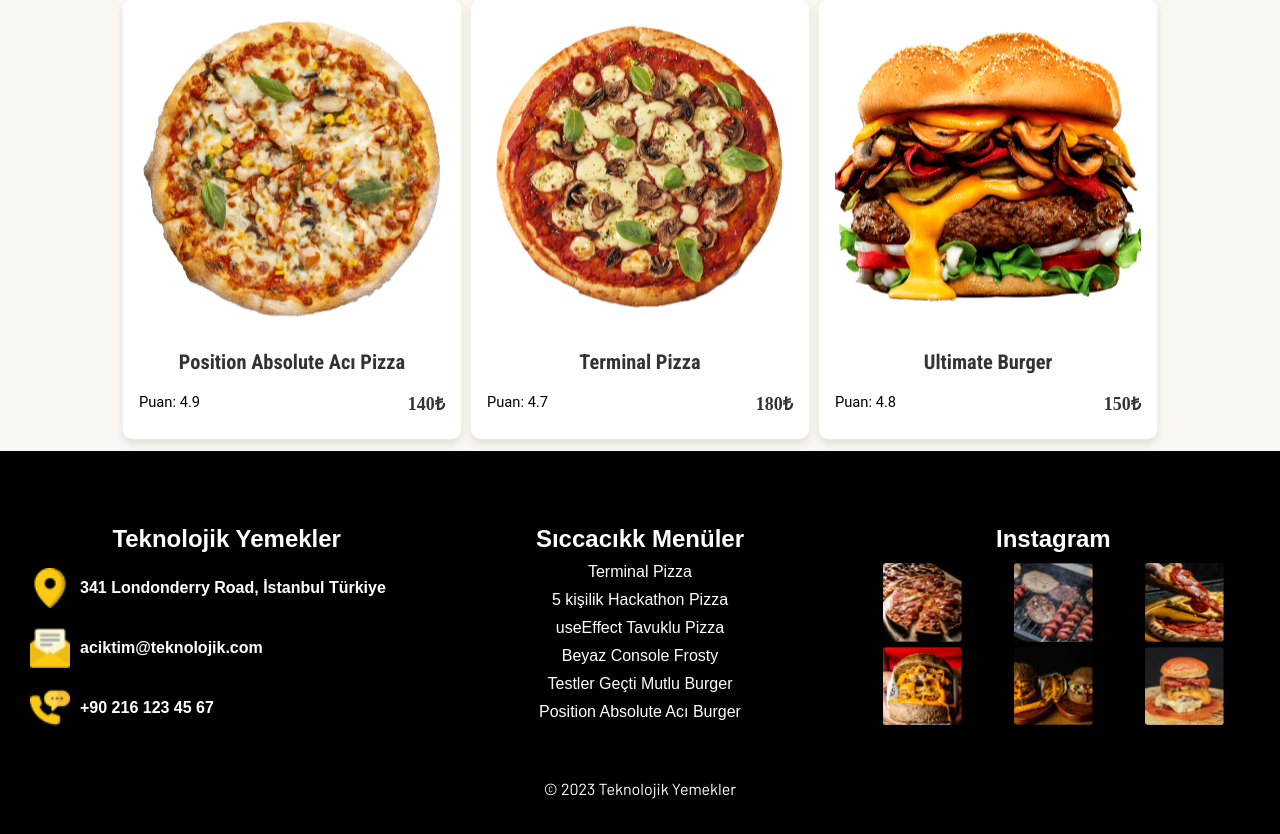
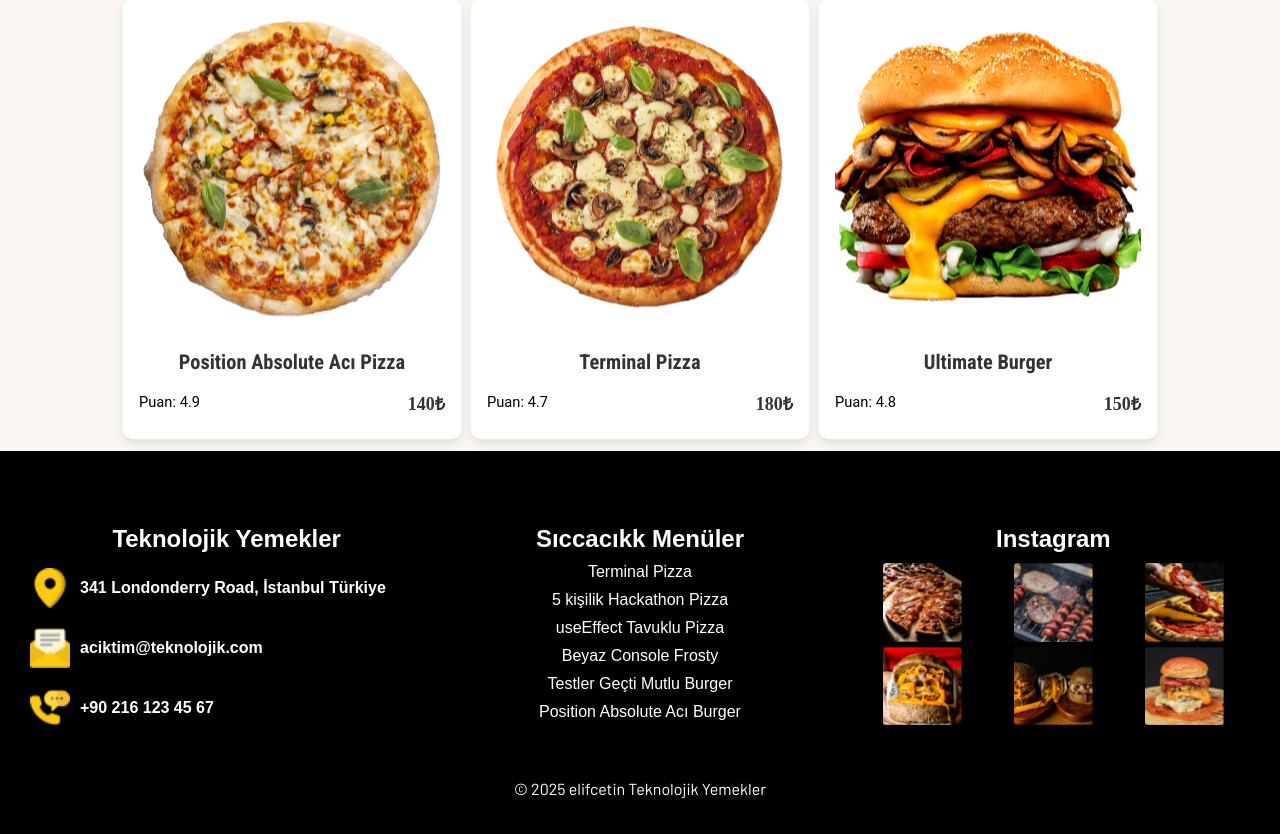
Before and after one commit to elfctn/PizzaWebsite2, a React (Vite) app: page / in a window 1280 px wide. Shown: the part 1544-2378 px from the top of the page. Built offline with nearby package versions, Linux system fonts and the light colour scheme; a web font is replaced by a local one.

Commit message:
footer done

```diff
--- a/src/components/Footer.jsx
+++ b/src/components/Footer.jsx
@@ -1,4 +1,4 @@
-import styled from 'styled-components';
+import styled from "styled-components";
 import footImg from "../../Assets/Iteration-2-aseets/footer/icons/icon-1.png";
 import footImg2 from "../../Assets/Iteration-2-aseets/footer/icons/icon-2.png";
 import footImg3 from "../../Assets/Iteration-2-aseets/footer/icons/icon-3.png";
@@ -86,10 +86,10 @@ const InstagramGrid = styled.div`
   margin-top: 10px;
 
   img {
-    width: 60%;  /* Reduce the width */
-    height: auto;  /* Maintain aspect ratio */
+    width: 60%; /* Reduce the width */
+    height: auto; /* Maintain aspect ratio */
     object-fit: contain; /* Ensures images fit within their container */
-    margin: 0 auto;  /* Center the images within the grid cells */
+    margin: 0 auto; /* Center the images within the grid cells */
   }
 `;
 
@@ -98,19 +98,29 @@ const Footer = () => {
     <FooterContainer>
       <FooterContent>
         <FooterColumn>
-          <FooterTitle>
-            Teknolojik Yemekler
-          </FooterTitle>
-          <div style={{ display: "flex", alignItems: "center", marginBottom: "10px" }}>
-          <Logo src={footImg} alt="Logo 1" />
+          <FooterTitle>Teknolojik Yemekler</FooterTitle>
+          <div
+            style={{
+              display: "flex",
+              alignItems: "center",
+              marginBottom: "10px",
+            }}
+          >
+            <Logo src={footImg} alt="Logo 1" />
             <p>341 Londonderry Road, İstanbul Türkiye</p>
           </div>
-          <div style={{ display: "flex", alignItems: "center", marginBottom: "10px" }}>
-          <Logo src={footImg2} alt="Logo 2" />
+          <div
+            style={{
+              display: "flex",
+              alignItems: "center",
+              marginBottom: "10px",
+            }}
+          >
+            <Logo src={footImg2} alt="Logo 2" />
             <p>aciktim@teknolojik.com</p>
           </div>
           <div style={{ display: "flex", alignItems: "center" }}>
-          <Logo src={footImg3} alt="Logo 3" />
+            <Logo src={footImg3} alt="Logo 3" />
             <p>+90 216 123 45 67</p>
           </div>
         </FooterColumn>
@@ -135,7 +145,7 @@ const Footer = () => {
           </InstagramGrid>
         </FooterColumn>
       </FooterContent>
-      <p>© 2023 Teknolojik Yemekler</p>
+      <p>© 2025 elifcetin Teknolojik Yemekler</p>
     </FooterContainer>
   );
 };
```
